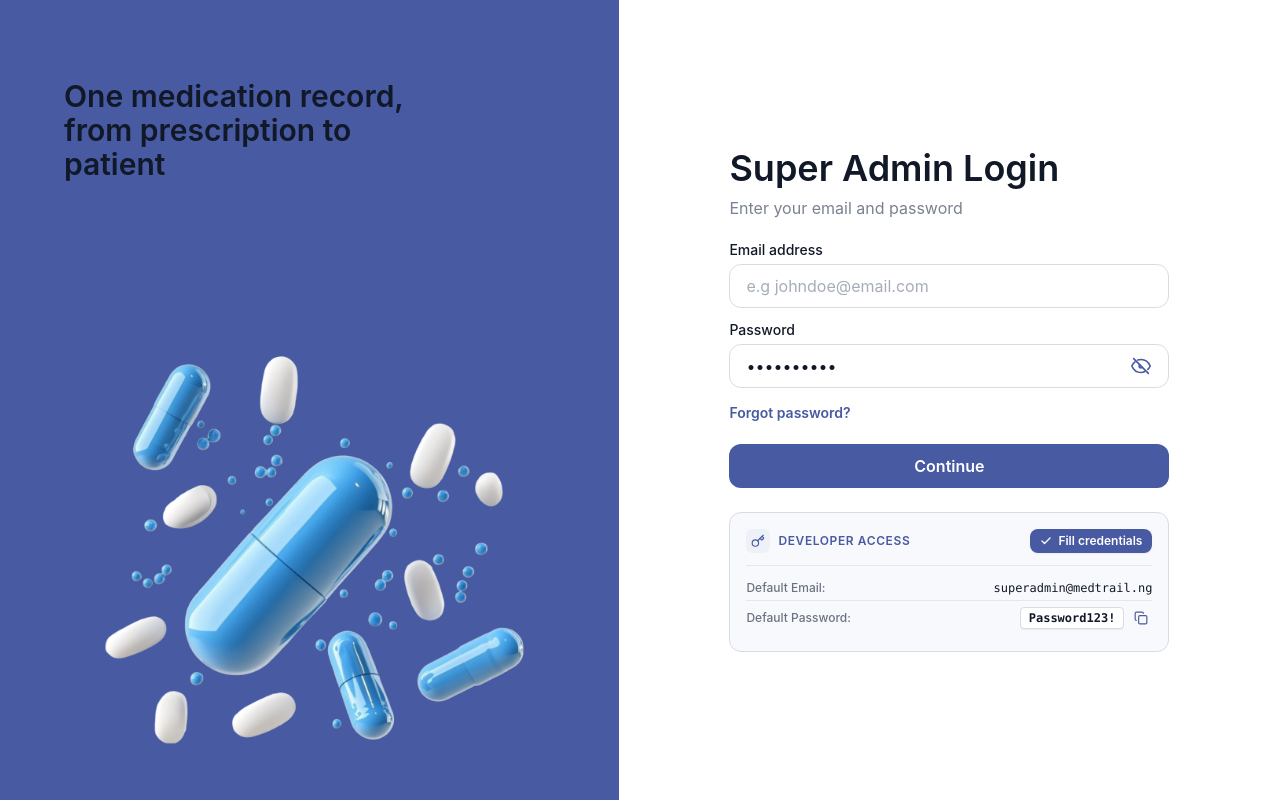
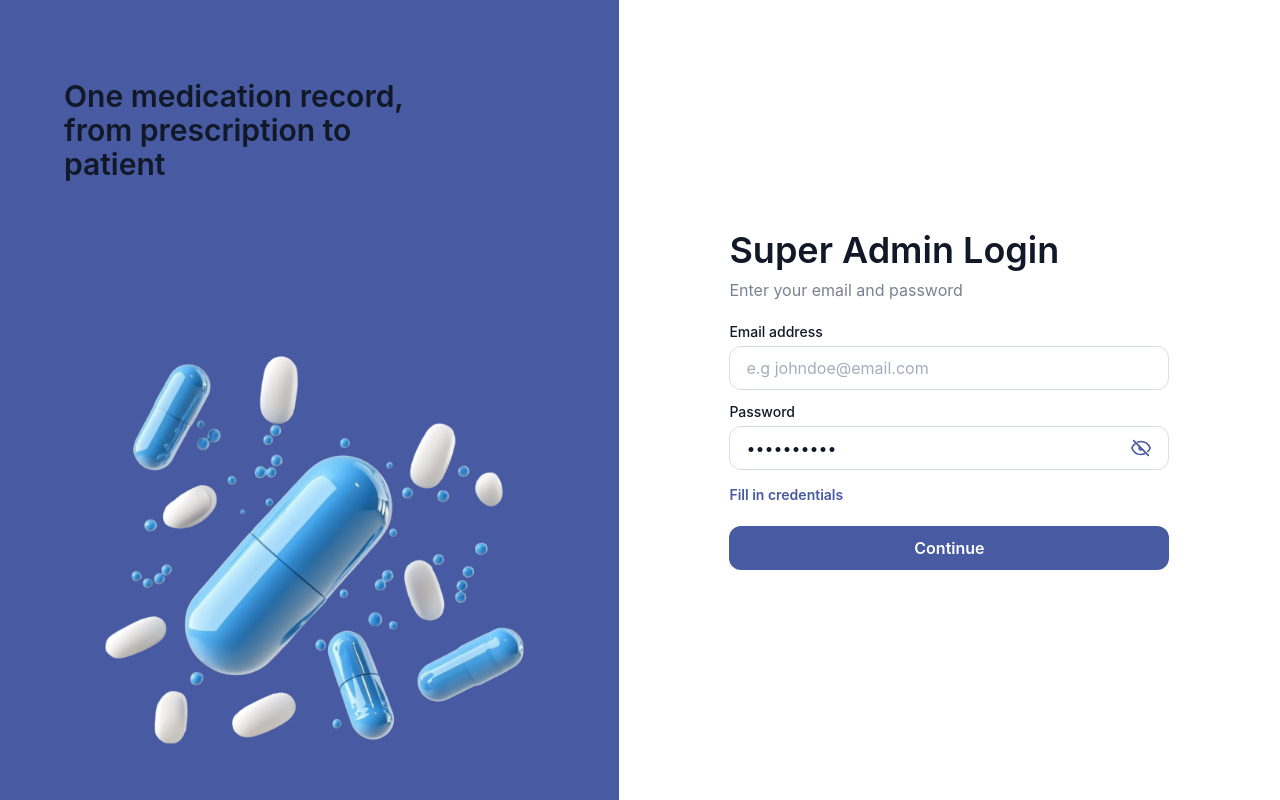
Before and after one commit to azikiwefavour/capstone-project-group-2, a React (Vite) app in the folder client/: page /super-admin/login in a window 1280 px wide. Built offline with nearby package versions, Linux system fonts and the light colour scheme; no server answers.

Commit message:
feat(super-admin): replace forgot password with unobtrusive auto-fill credentials button

```diff
--- a/client/src/pages/Login.jsx
+++ b/client/src/pages/Login.jsx
@@ -114,7 +114,6 @@ function Login({ authenticationRole, recoveryBasePath = '', frontendOnly = false
   const [showPassword, setShowPassword] = useState(false)
   const [email, setEmail] = useState(() => (typeof location.state?.email === 'string' ? location.state.email : ''))
   const [password, setPassword] = useState('')
-  const [copiedPassword, setCopiedPassword] = useState(false)
   const [continueClicked, setContinueClicked] = useState(false)
   const [isLoggingIn, setIsLoggingIn] = useState(false)
   const [loginError, setLoginError] = useState('')
@@ -129,14 +128,6 @@ function Login({ authenticationRole, recoveryBasePath = '', frontendOnly = false
     if (developerCredentials.email) setEmail(developerCredentials.email)
     if (developerCredentials.password) setPassword(developerCredentials.password)
     setLoginError('')
-  }
-
-  function handleCopyPassword() {
-    if (!developerCredentials?.password) return
-    navigator.clipboard?.writeText(developerCredentials.password).then(() => {
-      setCopiedPassword(true)
-      setTimeout(() => setCopiedPassword(false), 2000)
-    }).catch(() => {})
   }
   const isEmailValid = /^[^\s@]+@[^\s@]+\.[^\s@]+$/.test(email)
   const emailError =
@@ -401,6 +392,15 @@ function Login({ authenticationRole, recoveryBasePath = '', frontendOnly = false
           </div>
 
           <div className={`mt-3 text-left [@media(min-height:850px)]:lg:mt-4${authenticationRole === 'Patient' ? ' patient-login-recovery' : ''}`}>
+            {developerCredentials ? (
+              <button
+                type="button"
+                onClick={handleFillDeveloperCredentials}
+                className="text-sm font-semibold text-[#475AA2] transition hover:text-[#364782] focus:outline-none focus:ring-4 focus:ring-[#475AA2]/20 cursor-pointer"
+              >
+                Fill in credentials
+              </button>
+            ) : (
               <button
                 type="button"
                 disabled={recoveryUnavailable || authenticationUnavailable || Boolean(unavailableMessage)}
@@ -410,6 +410,7 @@ function Login({ authenticationRole, recoveryBasePath = '', frontendOnly = false
               >
                 Forgot password?
               </button>
+            )}
           </div>
 
           {unavailableMessage && <p id="login-unavailable" role="status" className="mt-3 text-sm text-[#7A8190]">{unavailableMessage}</p>}
@@ -451,74 +452,6 @@ function Login({ authenticationRole, recoveryBasePath = '', frontendOnly = false
               </>
             ))}
           </p>}
-
-          {developerCredentials && (
-            <div className="mt-6 rounded-xl border border-[#D8DCE5] bg-[#F8F9FC] p-4 text-left transition-all">
-              <div className="flex items-center justify-between">
-                <div className="flex items-center gap-2">
-                  <span className="flex h-6 w-6 items-center justify-center rounded-md bg-[#EEF1F8] text-[#475AA2]">
-                    <svg className="h-3.5 w-3.5" viewBox="0 0 24 24" fill="none" stroke="currentColor" strokeWidth="2" strokeLinecap="round" strokeLinejoin="round" aria-hidden="true">
-                      <path d="m15.5 7.5 2.3 2.3a1 1 0 0 0 1.4 0l2.1-2.1a1 1 0 0 0 0-1.4L19 4" />
-                      <path d="m21 2-9.6 9.6" />
-                      <circle cx="7.5" cy="15.5" r="5.5" />
-                    </svg>
-                  </span>
-                  <span className="text-xs font-semibold uppercase tracking-wider text-[#475AA2]">
-                    Developer Access
-                  </span>
-                </div>
-                <button
-                  type="button"
-                  onClick={handleFillDeveloperCredentials}
-                  className="inline-flex items-center gap-1.5 rounded-lg bg-[#475AA2] px-2.5 py-1 text-xs font-semibold text-white shadow-xs transition hover:bg-[#3D4F91] focus:outline-none focus:ring-2 focus:ring-[#475AA2]/30 active:scale-95 cursor-pointer"
-                >
-                  <svg className="h-3 w-3" viewBox="0 0 24 24" fill="none" stroke="currentColor" strokeWidth="2.5" strokeLinecap="round" strokeLinejoin="round" aria-hidden="true">
-                    <polyline points="20 6 9 17 4 12" />
-                  </svg>
-                  Fill credentials
-                </button>
-              </div>
-
-              <div className="mt-3 divide-y divide-[#E5E7EB] border-t border-[#E5E7EB] pt-2.5 text-xs">
-                {developerCredentials.email && (
-                  <div className="flex items-center justify-between py-1 text-[#6B7280]">
-                    <span className="font-medium">Default Email:</span>
-                    <span className="font-mono text-[#111827]">{developerCredentials.email}</span>
-                  </div>
-                )}
-                {developerCredentials.password && (
-                  <div className="flex items-center justify-between py-1.5 text-[#6B7280]">
-                    <span className="font-medium">Default Password:</span>
-                    <div className="flex items-center gap-1.5">
-                      <code
-                        onClick={handleCopyPassword}
-                        className="cursor-pointer rounded border border-[#D8DCE5] bg-white px-2 py-0.5 font-mono font-semibold text-[#111827] shadow-2xs transition hover:border-[#475AA2]"
-                        title="Click to copy password"
-                      >
-                        {developerCredentials.password}
-                      </code>
-                      <button
-                        type="button"
-                        onClick={handleCopyPassword}
-                        title={copiedPassword ? 'Copied' : 'Copy password'}
-                        className="rounded p-1 text-[#475AA2] transition hover:bg-[#EEF1F8] focus:outline-none cursor-pointer"
-                        aria-label="Copy default password"
-                      >
-                        {copiedPassword ? (
-                          <span className="text-[10px] font-semibold text-[#2F7D59]">Copied!</span>
-                        ) : (
-                          <svg className="h-3.5 w-3.5" viewBox="0 0 24 24" fill="none" stroke="currentColor" strokeWidth="2" strokeLinecap="round" strokeLinejoin="round" aria-hidden="true">
-                            <rect width="14" height="14" x="8" y="8" rx="2" ry="2" />
-                            <path d="M4 16c-1.1 0-2-.9-2-2V4c0-1.1.9-2 2-2h10c1.1 0 2 .9 2 2" />
-                          </svg>
-                        )}
-                      </button>
-                    </div>
-                  </div>
-                )}
-              </div>
-            </div>
-          )}
         </form>
       </section>
 
```
Also changed, not shown: 1 other file (tests, documents, lock files or other folders). Lines whose indentation alone changed are shown as unchanged.
